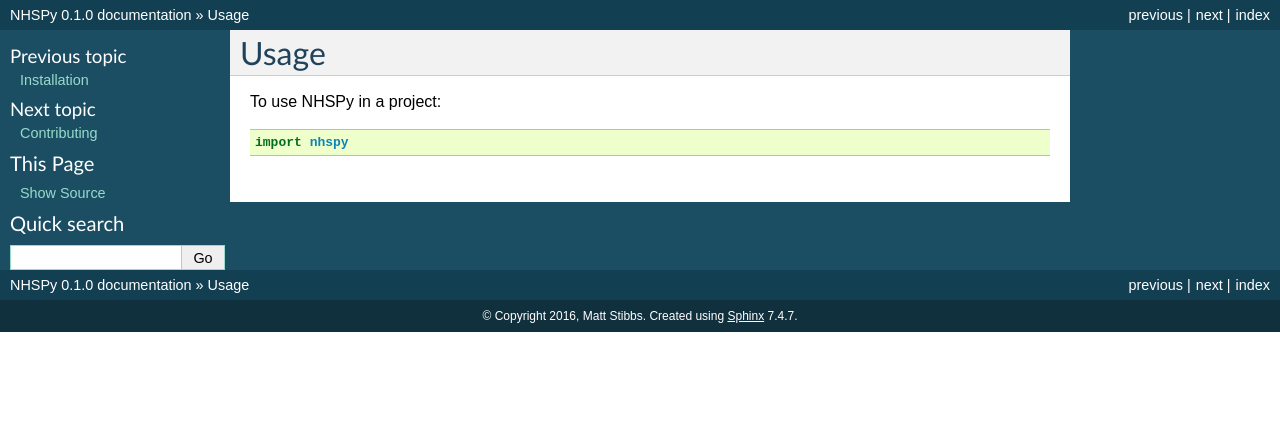
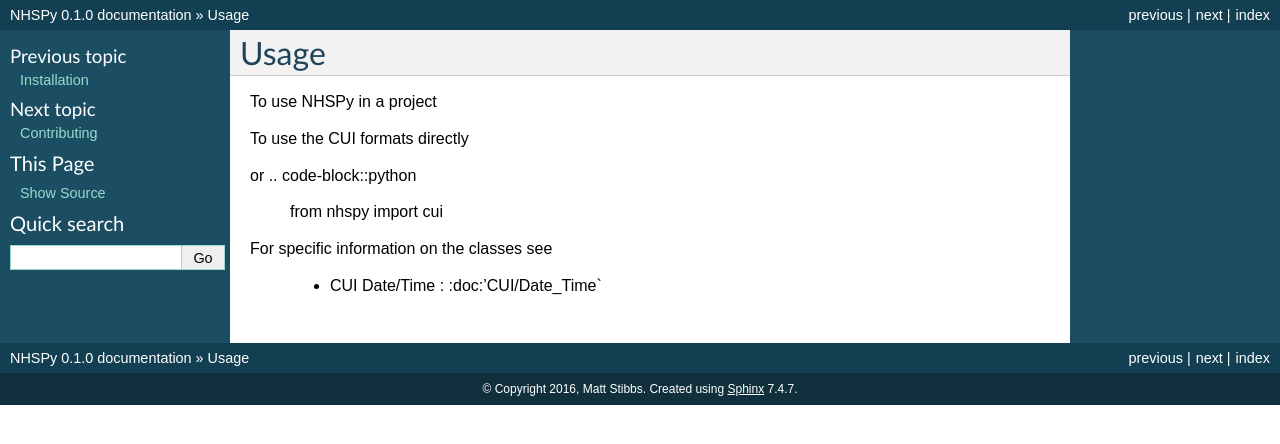
Before and after one commit to mattstibbs/nhspy, a Sphinx documentation site: the page built from docs/usage.rst, in a window 1280 px wide. Shown: the top 444 px of the page. Built offline with Sphinx 7.4.7, drawn with Linux system fonts in a browser that asks for light colours.

Commit message:
Initial implementation of cui.DateTime - now with formatting.

```diff
--- a/docs/usage.rst
+++ b/docs/usage.rst
@@ -2,6 +2,23 @@
 Usage
 =====
 
-To use NHSPy in a project::
+To use NHSPy in a project
+
+.. code-block::python
 
     import nhspy
+
+To use the CUI formats directly
+
+.. code-block::python
+
+    import nhspy.cui
+
+or
+.. code-block::python
+
+    from nhspy import cui
+
+For specific information on the classes see
+
+   - CUI Date/Time : :doc:'CUI/Date_Time`
```
Also changed, not shown: docs/CUI/Date_Time.rst (added, +84 -0 lines), 3 other files.
